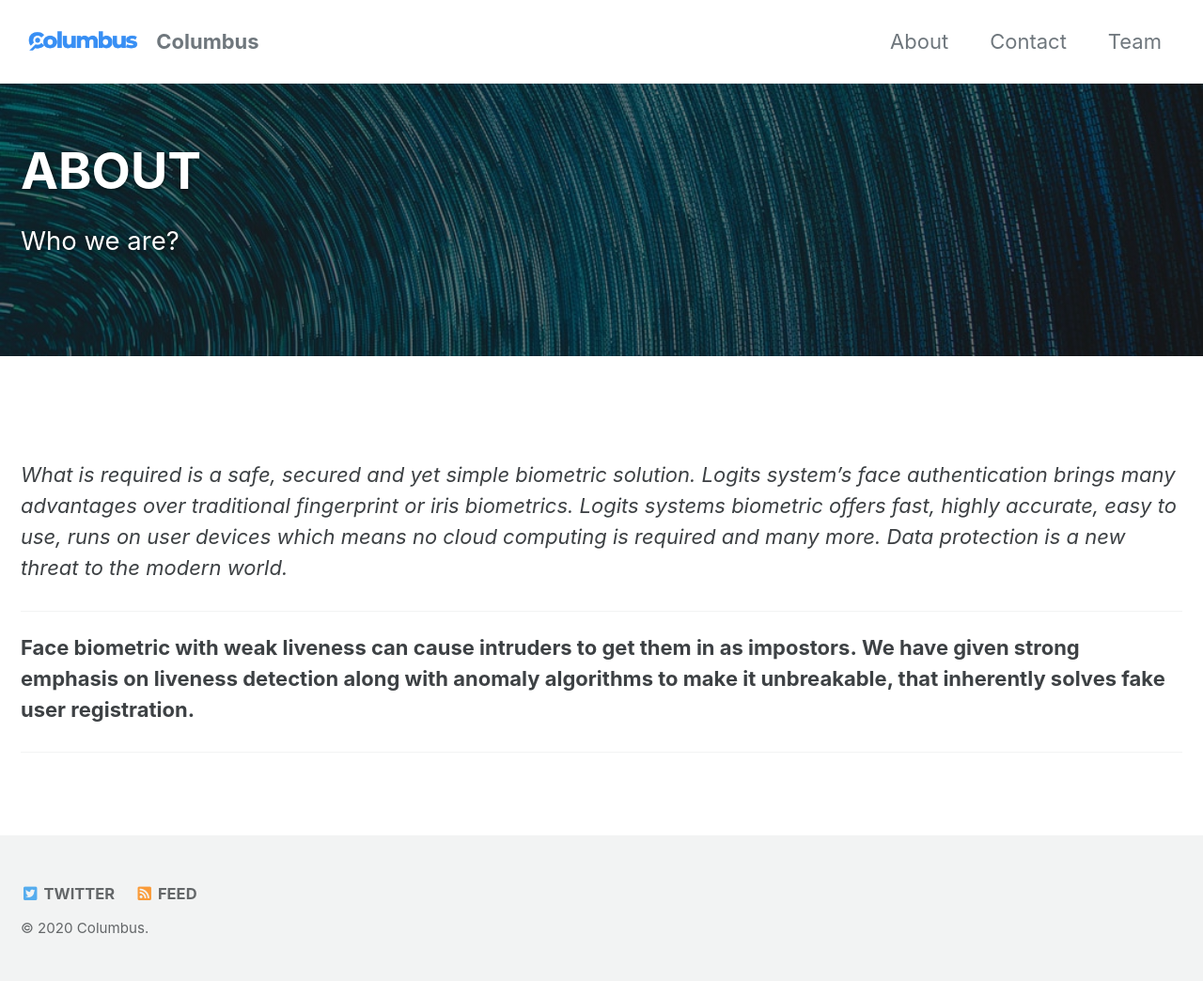
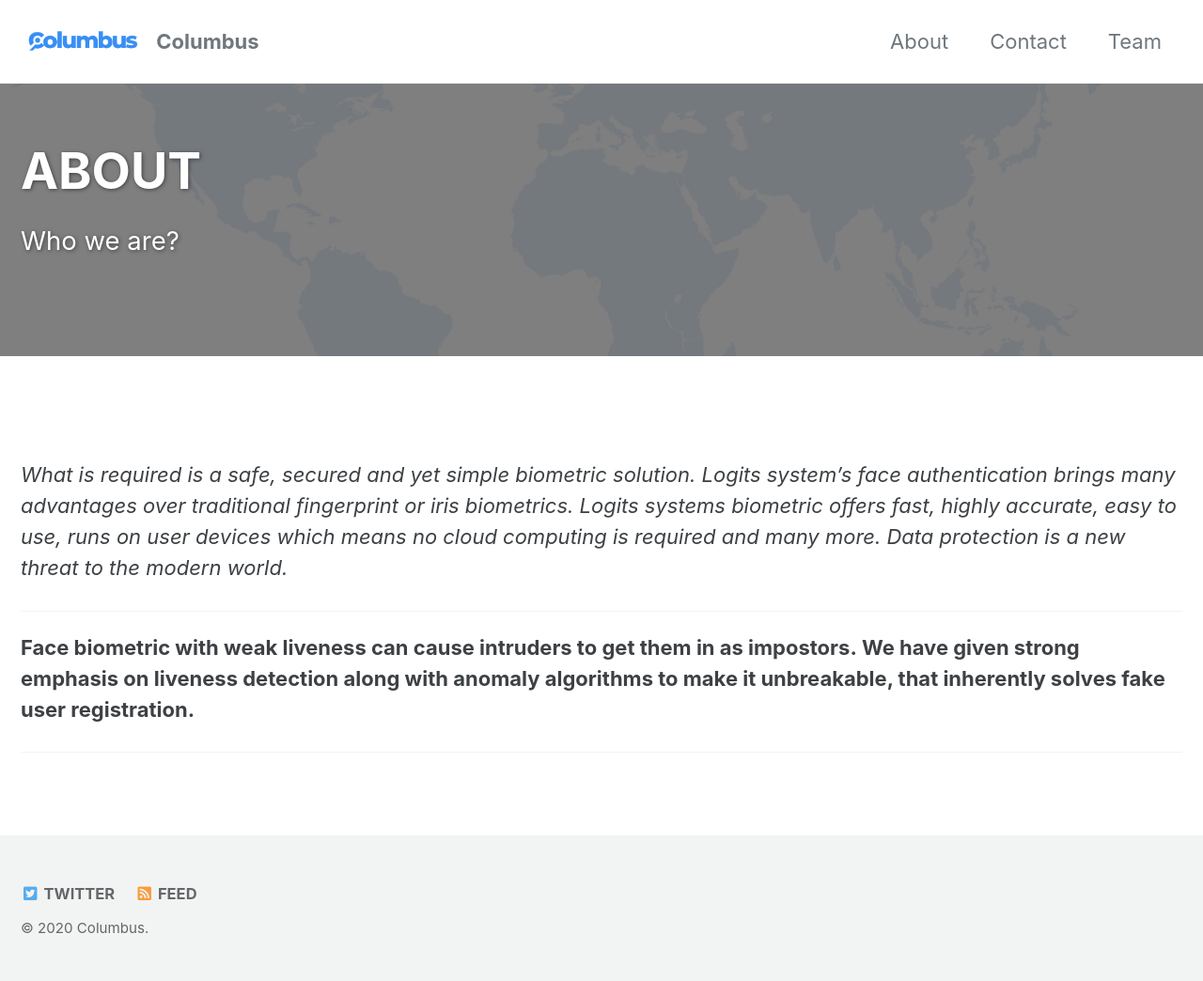
Before and after one commit to milinddeore/Columbus-website, a Jekyll site: the page built from _pages/ABOUT.md, in a window 1280 px wide. Shown: the whole page at 94% size. Built offline with Jekyll 4.4.1, drawn with Linux system fonts in a browser that asks for light colours; cached includes are drawn as plain includes.

Commit message:
Update ABOUT.md

```diff
--- a/_pages/ABOUT.md
+++ b/_pages/ABOUT.md
@@ -5,7 +5,7 @@
 header:
   overlay_color: "#000"
   overlay_filter: "0.5"
-  overlay_image: /assets/images/photo-1501820434261-5bb046afcf6b.jpeg
+  overlay_image: /assets/images/background-map.png
 excerpt: "Who we are?"
 ---
 
```
